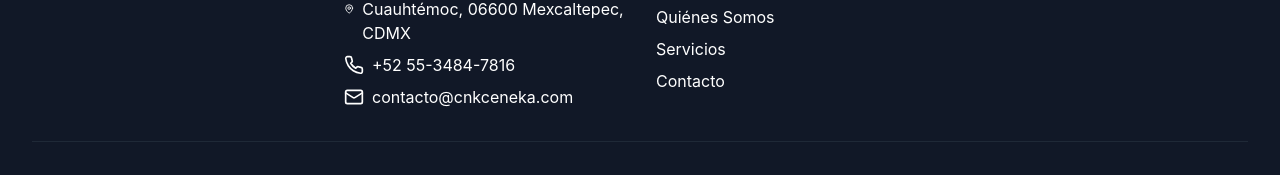
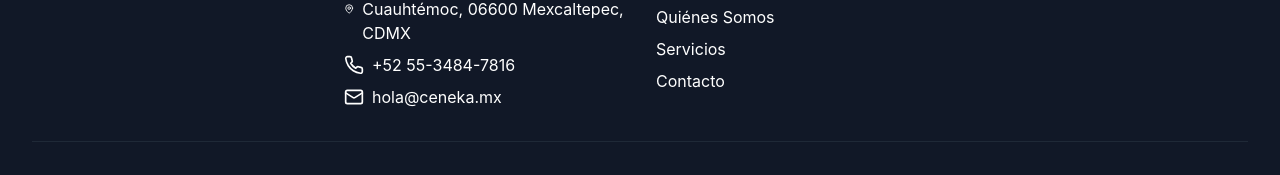
Before and after one commit to Global-Manu-Man/fron-end-cnk-ceneka, a React (Vite) app: page / in a window 1280 px wide. Shown: the part 6382-6557 px from the top of the page. Built offline with nearby package versions, Linux system fonts and the light colour scheme; no server answers.

Commit message:
fix: update contact email in README and Footer component
Replaced the outdated contact email address in both the README.md and Footer.tsx files to ensure consistency and accuracy across the project documentation and user interface.

```diff
--- a/src/components/Footer.tsx
+++ b/src/components/Footer.tsx
@@ -46,7 +46,7 @@ export function Footer() {
               </p>
               <p className="flex items-center">
                 <Mail className="h-5 w-5 mr-2" />
-                <span>contacto@cnkceneka.com</span>
+                <span>hola@ceneka.mx</span>
               </p>
             </div>
           </div>
```
Also changed, not shown: 1 other file (tests, documents, lock files or other folders).
